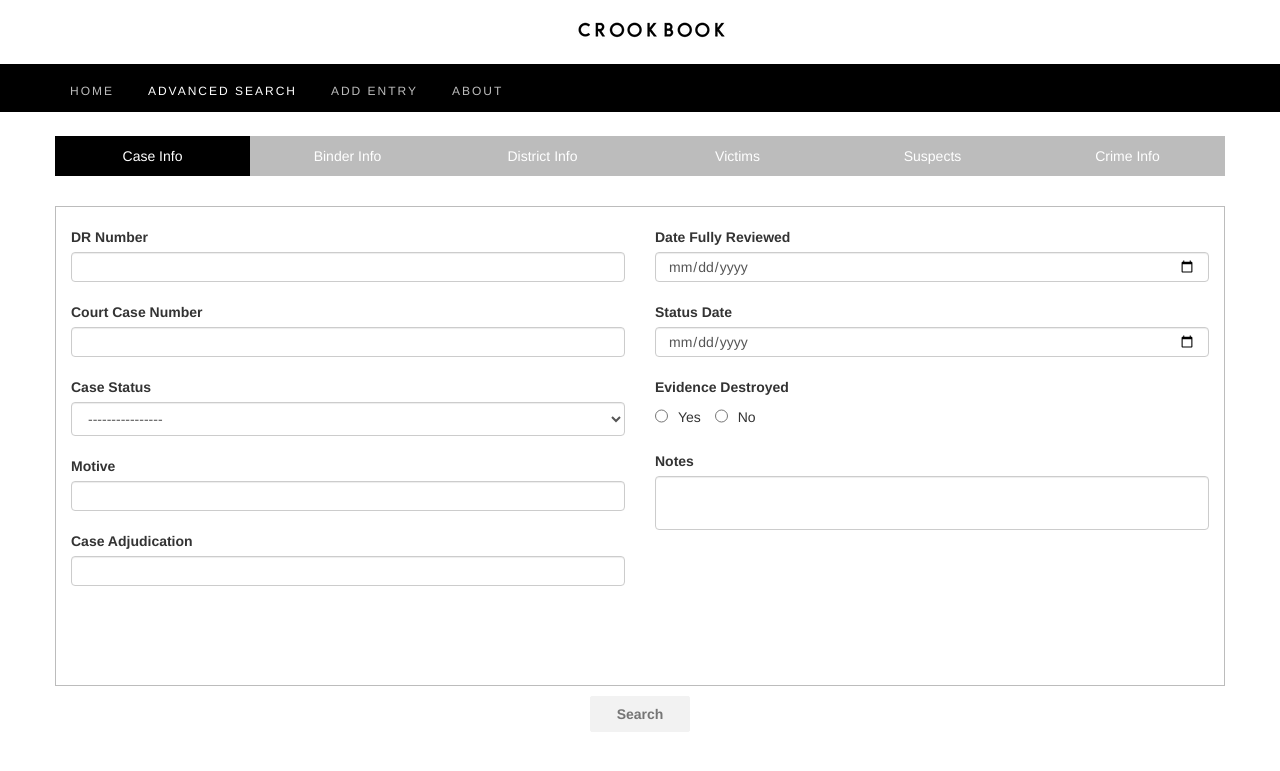
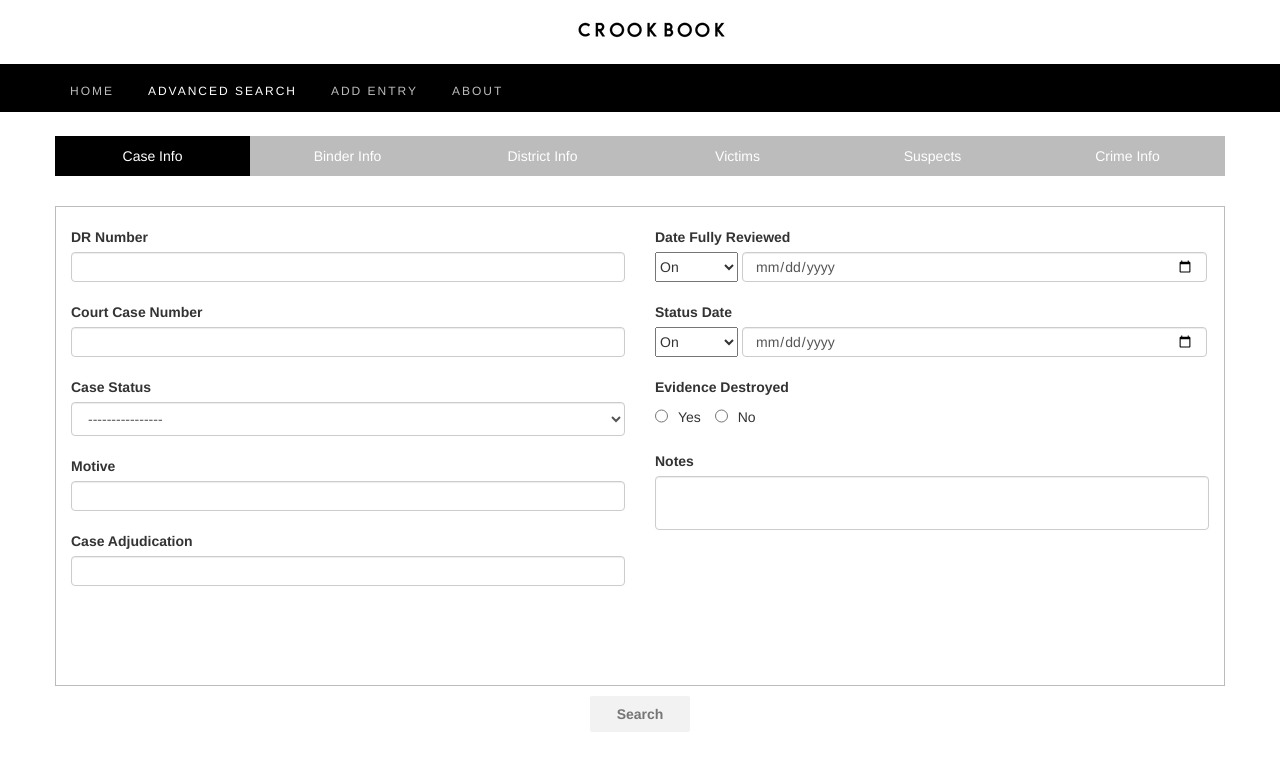
Before and after one commit to evanhessler/CrookBook, a Django app: page /advancedSearch/ in a window 1280 px wide. Shown: the top 771 px of the page. Run offline with Django 3.2, Linux system fonts and the light colour scheme; some libraries are stand-ins or nearby versions.

Commit message:
add ui for on/before/after

```diff
--- a/cases/static/styles/styles.css
+++ b/cases/static/styles/styles.css
@@ -267,3 +267,13 @@ textarea {
 .generate-report-button {
   max-width: 200px;
 }
+
+.input-short {
+  width: 15%;
+  display: inline-block !important;
+}
+
+.input-long {
+  width: 84% !important;
+  display: inline-block !important;
+}
--- a/cases/templates/advanced-search.html
+++ b/cases/templates/advanced-search.html
@@ -54,10 +54,22 @@
           </div>
           <div class="col-sm-12 col-md-6">
             <label>Date Fully Reviewed</label>
-            <input type="date" class="form-control" id="case-date_fully_reviewed" name="case-date_fully_reviewed">
+
+            <select class="input-short" id="case-date_fully_reviewed_select" name="case-date_fully_reviewed_select">
+              <option selected value="on">On</option>
+              <option value="before">Before</option>
+              <option value="after">After</option>
+            </select>
+            <input type="date" class="form-control input-long" id="case-date_fully_reviewed" name="case-date_fully_reviewed">
+
 
             <label>Status Date</label>
-            <input type="date" class="form-control" id="case-status_date" name="case-status_date">
+            <select class="input-short">
+              <option selected value="on">On</option>
+              <option value="before">Before</option>
+              <option value="after">After</option>
+            </select>
+            <input type="date" class="form-control input-long" id="case-status_date" name="case-status_date">
 
             <!-- <label>Solvability Factor</label>
             <input type="number" class="form-control" id="case-solvability_factor"> -->
@@ -78,7 +90,12 @@
           </div>
           <div class="col-sm-12 col-md-6">
             <label>Check Out Date</label>
-            <input type="date" class="form-control" id="binder-check_out_date" name="binder-check_out_date" />
+            <select class="input-short">
+              <option selected value="on">On</option>
+              <option value="before">Before</option>
+              <option value="after">After</option>
+            </select>
+            <input type="date" class="form-control input-long" id="binder-check_out_date" name="binder-check_out_date" />
           </div>
         </div>
 
@@ -107,7 +124,12 @@
               <input type="text" class="form-control" id="id_victim-0-first_name" name="victim-0-first_name">
 
               <label>Age</label>
-              <input type="number" class="form-control" id="id_victim-0-age" name="victim-0-age">
+              <select class="input-short">
+                <option selected value="exactly">Exactly</option>
+                <option value="before">Younger Than</option>
+                <option value="after">Older Than</option>
+              </select>
+              <input type="number" class="form-control input-long" id="id_victim-0-age" name="victim-0-age">
 
               <label>Ethnicity</label>
               <select class="form-control" id="id_victim-0-ethnicity" name="victim-0-ethnicity">
@@ -151,7 +173,12 @@
               <input type="text" class="form-control" id="id_ suspect-0-first_name" name="suspect-0-first_name">
 
               <label>Age</label>
-              <input type="number" class="form-control" id="id_ suspect-0-age" name="suspect-0-age">
+              <select class="input-short">
+                <option selected value="exactly">Exactly</option>
+                <option value="before">Younger Than</option>
+                <option value="after">Older Than</option>
+              </select>
+              <input type="number" class="form-control input-long" id="id_ suspect-0-age" name="suspect-0-age">
 
               <label>Ethnicity</label>
               <select class="form-control" id="id_  suspect-0-ethnicity" name="suspect-0-ethnicity">
@@ -192,7 +219,12 @@
             <input type="text" class="form-control" id="event-address" name="event-address">
 
             <label>Date Reported</label>
-            <input type="date" class="form-control" id="event-date_reported" name="event-date_reported">
+            <select class="input-short">
+              <option selected value="on">On</option>
+              <option value="before">Before</option>
+              <option value="after">After</option>
+            </select>
+            <input type="date" class="form-control input-long" id="event-date_reported" name="event-date_reported">
           </div>
           <div class="col-sm-12 col-md-6">
             <label>Weapon</label>
@@ -204,7 +236,12 @@
             </select>
 
             <label>Date Occurred</label>
-            <input type="date" class="form-control" id="event-date_occurred" name="event-date_occurred">
+            <select class="input-short">
+              <option selected value="on">On</option>
+              <option value="before">Before</option>
+              <option value="after">After</option>
+            </select>
+            <input type="date" class="form-control input-long" id="event-date_occurred" name="event-date_occurred">
           </div>
         </div>
 
--- a/cases/views.py
+++ b/cases/views.py
@@ -164,6 +164,7 @@ def advanced_search(request):
 
         for field in case_form.fields:
             value = case_form[field].value()
+            print(field, value)
             if value not in {'', False, None}:
                 queryHeading.append(field.replace('_', ' ') + ' is ' + value)
                 filterQuery = {field : value}
```
